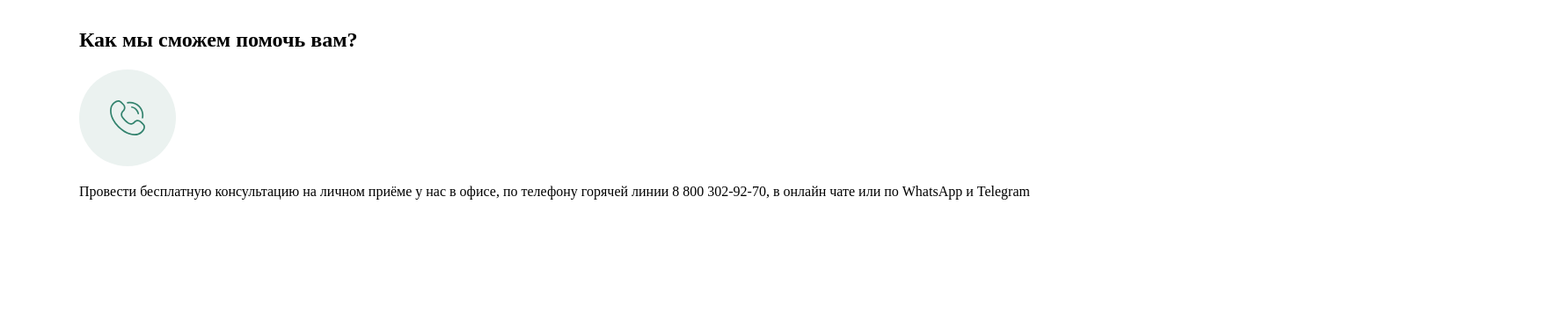
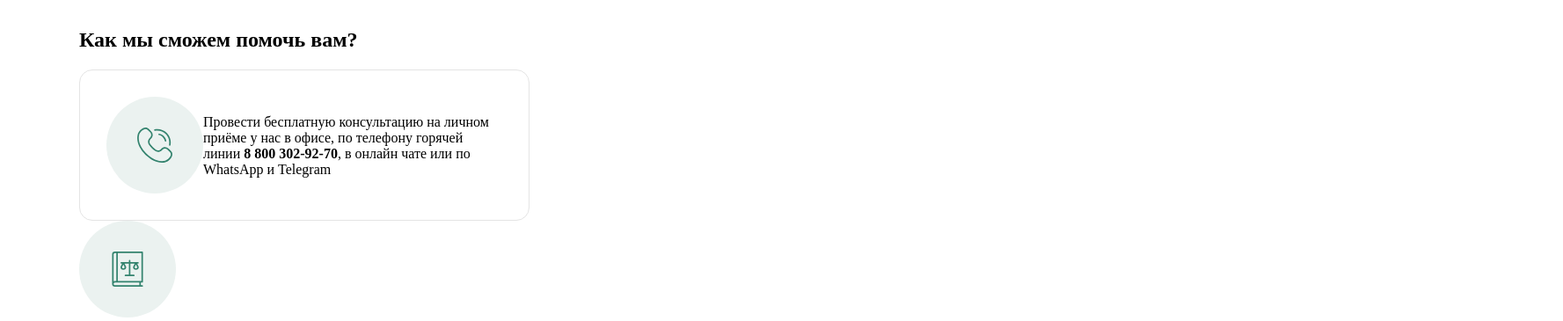
Before and after one commit to delete7x2/W, a plain HTML site: page index.html in a window 1280 px wide. Shown: the part 1578-1943 px from the top of the page at 88% size, 1777 px wide, since content can reach past the window. Before the commit the page ends 1821 px from the top, so only its background shows below. Drawn offline with Linux system fonts and the light colour scheme.

Commit message:
Добавил блок с информацей, и в дальнейшем использую этот шаблон в создании других блоков

```diff
--- a/index.html
+++ b/index.html
@@ -121,8 +121,12 @@
     <h2 class="why-we-help-you">Как мы сможем помочь вам?</h2>
     <div class="whyhelp">
         <img src="images/krygphone.svg" alt="phone">
-        <p class="cont-txt">Провести бесплатную консультацию на личном приёме у нас в офисе, по телефону горячей линии 8
-            800 302-92-70, в онлайн чате или по WhatsApp и Telegram</p>
+        <span class="cont-txt">Провести бесплатную консультацию на личном приёме у нас в офисе, по телефону горячей линии <b>8
+            800 302-92-70</b>, в онлайн чате или по WhatsApp и Telegram</span>
+    </div>
+    <div>
+        <img src="images/bookkryg.svg" alt="book">
+
     </div>
 </body>
 
--- a/style.css
+++ b/style.css
@@ -228,7 +228,7 @@ color: #140A32;
 position: absolute;
 width: 377px;
 height: 402px;
-left: 1400px;
+left: 1200px;
 top: 226px;
 }
 
@@ -405,3 +405,17 @@ color: #33836E;
 .why-we-help-you {
     margin-top: 50px;
 }
+
+.whyhelp {
+    display: flex;
+    border-style: solid;
+    border-radius: 15px;
+    border-width: 0.5px;
+    border-color: #e4e4e4;
+    width: 450px;
+    padding: 30px;
+}
+
+.cont-txt {
+    margin-top: 20px;
+}
```
Also changed, not shown: images/bookkryg.svg (added).
